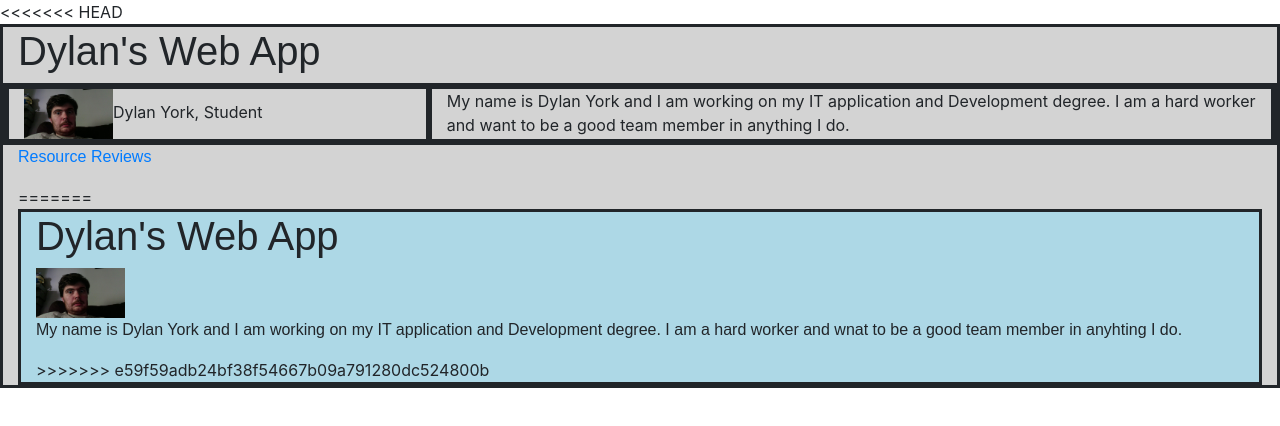
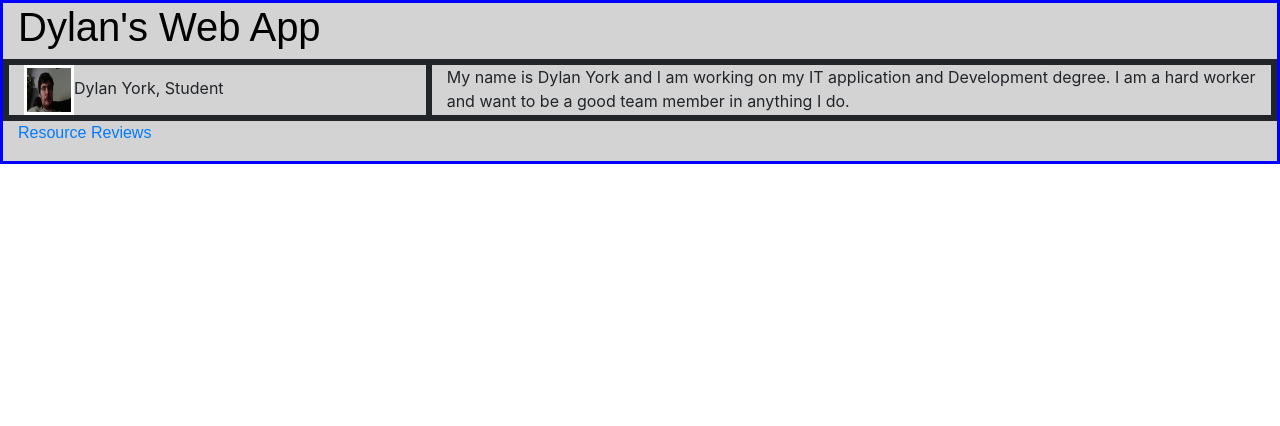
Before and after one commit to dylanyork90/WebRoot, a plain HTML site: page index.html in a window 1280 px wide. Drawn offline with nearby package versions, Linux system fonts and the light colour scheme.

Commit message:
index.html

```diff
--- a/css/style.css
+++ b/css/style.css
@@ -1,20 +1,12 @@
 .container-fluid
 {
-<<<<<<< HEAD
     border-color: blue;
-=======
-    border-color: crimson;
->>>>>>> e59f59adb24bf38f54667b09a791280dc524800b
 
 }
 #dylan
 {
-<<<<<<< HEAD
     width: 50px;
     height: 50px;
-=======
-    width: 500px;
->>>>>>> e59f59adb24bf38f54667b09a791280dc524800b
 
     border: solid;
     border-color: white;
@@ -22,20 +14,11 @@
 h1
 {
     font-family: sans-serif;
-<<<<<<< HEAD
     color: black;
-=======
-    color: crimson;
->>>>>>> e59f59adb24bf38f54667b09a791280dc524800b
 }
 p
 {
     font-family: sans-serif;
-<<<<<<< HEAD
 
     color: rgb(22, 10, 124);
 }
-=======
-    color: rgb(22, 10, 124);
-}
->>>>>>> e59f59adb24bf38f54667b09a791280dc524800b
--- a/index.html
+++ b/index.html
@@ -17,7 +17,6 @@
 </style>
 </head>
 <body>
-<<<<<<< HEAD
     <div class="container-fluid" style="background-color: lightgrey;">
 
 
@@ -30,23 +29,6 @@
         </div>
 
         <p><a href="html/websources.html">Resource Reviews</a></p>
-=======
-    <div class="container-fluid" style="background-color: lightblue;">
-
-
-        <h1>Dylan's Web App</h1>
-
-        <img src="img/dylan.jpg" id="dylan">
-
-        <p>
-            My name is Dylan York and I am working on my IT application and Development degree.
-            I am a hard worker and wnat to be a good team member in anyhting I do.
-        </p>
-
-
-
-
->>>>>>> e59f59adb24bf38f54667b09a791280dc524800b
 
     </div>
 </body>
```
